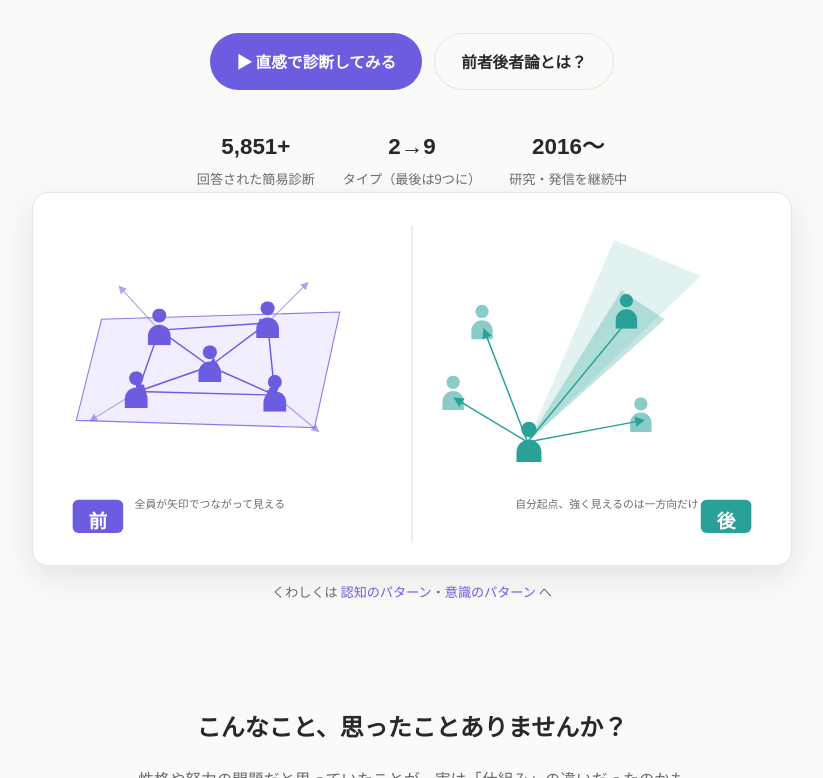
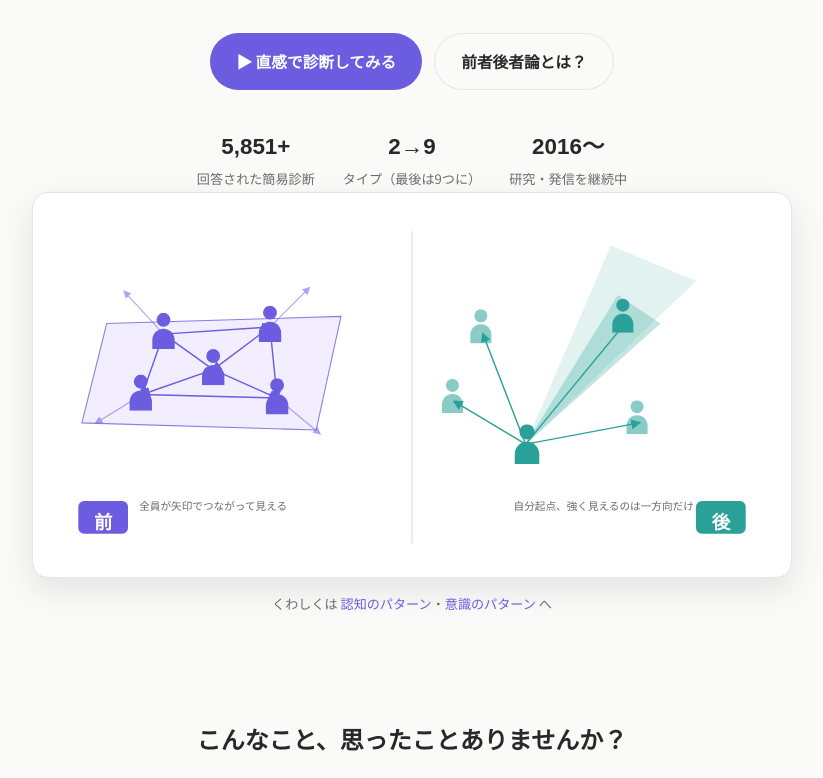
Before and after one commit to rrrrrr2525/zenshakousha-renewal, a plain HTML site: page index.html in a window 1280 px wide. Shown: the part 564-1342 px from the top of the page, without its empty margins (228-1051 px from the left). Drawn offline with Linux system fonts and the light colour scheme; a web font is replaced by a local one.

Commit message:
図解のホバー時ツールチップを除去、余白を調整
SVGのtitle要素によるネイティブのホバーツールチップ（中央に浮いて見えていたもの）をaria-labelに置き換えて非表示化。カードの下部余白も広げてタグ・キャプション周りの窮屈さを解消。

Co-Authored-By: Claude Sonnet 5 <noreply@anthropic.com>

```diff
--- a/assets/css/style.css
+++ b/assets/css/style.css
@@ -193,7 +193,7 @@ nav.main-nav a.top-link:hover, nav.main-nav a.top-link.active{
 
 .hero-visual-single{
   max-width:760px; margin:0 auto; background:var(--bg-elevated); border:1px solid var(--border);
-  border-radius:var(--radius); box-shadow:var(--shadow-lg); padding:18px 18px 8px;
+  border-radius:var(--radius); box-shadow:var(--shadow-lg); padding:24px 24px 20px;
   overflow-x:auto;
 }
 .hv-diagram{width:100%; height:auto; display:block;}
--- a/index.html
+++ b/index.html
@@ -29,9 +29,7 @@
       </div>
 
       <div class="hero-visual hero-visual-single">
-        <svg class="hv-diagram" viewBox="0 0 1000 480" role="img" aria-labelledby="hvTitle hvDesc" xmlns="http://www.w3.org/2000/svg">
-          <title id="hvTitle">前者と後者、人との関係の見え方の違い</title>
-          <desc id="hvDesc">前者は盤の上でみんなが矢印でつながっている網目状の関係。後者は自分を中心に一人ひとりとつながり、そのうち一方向だけが強いスポットライトで照らされている。</desc>
+        <svg class="hv-diagram" viewBox="0 0 1000 480" role="img" aria-label="前者と後者、人との関係の見え方の違い。前者は盤の上でみんなが矢印でつながっている網目状の関係。後者は自分を中心に一人ひとりとつながり、そのうち一方向だけが強いスポットライトで照らされている。" xmlns="http://www.w3.org/2000/svg">
           <defs>
             <symbol id="hvPerson" viewBox="0 0 24 34">
               <circle cx="12" cy="6.5" r="6.5"/>
```
